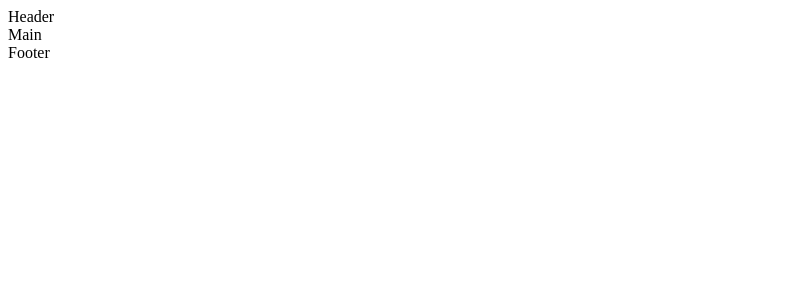
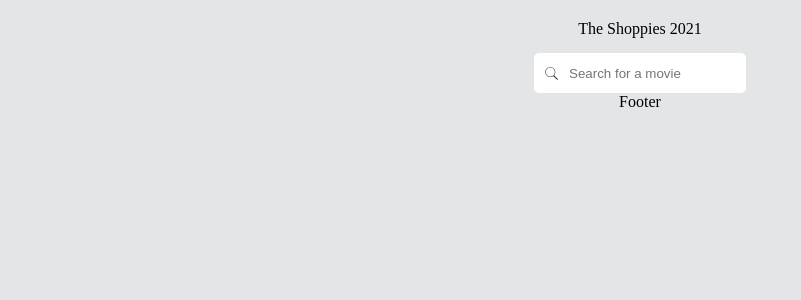
Before and after one commit to anthonyaoun23/the-shoppies, a React (Create React App) app: page / in a window 1280 px wide. Shown: the top 300 px of the page, without its empty margins (0-801 px from the left). Built offline with nearby package versions, Linux system fonts and the light colour scheme.

Commit message:
feat: add search bar, search icon

```diff
--- a/src/App.js
+++ b/src/App.js
@@ -1,10 +1,42 @@
+import { useState } from "react";
+
 import "styles/App.css";
+import searchIcon from "assets/icons/search.svg";
 
 function App() {
+  const [movieQuery, setMovieQuery] = useState("");
+  const [movieList, setMovieList] = useState([]);
+  const [isLoading, setIsLoading] = useState(false);
+  const [isError, setIsError] = useState(false);
+  const [queryResults, setQueryResults] = useState(0);
+
+  const handleChange = ({ target }) => {
+    setMovieList([]);
+    setQueryResults(0);
+    setIsError(false);
+    setMovieQuery(String(target.value).trim());
+  };
+
   return (
-    <div className="App">
-      <header className="App-header">Header</header>
-      <main>Main</main>
+    <div className="app">
+      <header className="app-header">The Shoppies 2021</header>
+      <main>
+        <section className="search-container">
+          <div className="icon-search">
+            <img src={searchIcon} className="icon" alt="Search Icon" />
+          </div>
+
+          <input
+            onChange={handleChange}
+            className="input"
+            type="text"
+            placeholder="Search for a movie"
+            value={movieQuery}
+            autoFocus
+            required
+          />
+        </section>
+      </main>
       <footer>Footer</footer>
     </div>
   );
--- /dev/null
+++ b/src/components/CustomIcons.js
@@ -0,0 +1 @@
+export
--- a/src/styles/App.css
+++ b/src/styles/App.css
@@ -0,0 +1,65 @@
+html,
+body {
+  height: 100vh;
+  width: 100vw;
+  margin: 0;
+  padding: 0;
+  box-sizing: border-box;
+  background: #e4e5e6;
+}
+
+.app {
+  display: flex;
+  flex-direction: column;
+  padding: 20px;
+  box-sizing: border-box;
+  align-items: center;
+  justify-content: center;
+}
+
+@media screen and (min-width: 1024px) {
+  .app {
+    padding: 20px 70px;
+  }
+}
+
+.app > .app-header {
+  margin: 0 0 15px 0;
+}
+
+.search-container,
+.icon-search {
+  display: flex;
+}
+
+.search-container {
+  flex-direction: row;
+}
+
+.search-container > .icon-search,
+.search-container > .input {
+  height: 40px;
+}
+
+.icon-search {
+  align-items: center;
+  justify-content: center;
+  padding: 10px;
+  border-radius: 5px 0 0 5px;
+  background: #fff;
+  box-sizing: border-box;
+}
+
+.icon-search > .icon {
+  width: 15px;
+  height: auto;
+  opacity: 0.7;
+}
+
+.search-container > .input {
+  width: 100%;
+  padding: 0;
+  outline: none;
+  border-radius: 0 5px 5px 0;
+  border: none;
+}
```
Also changed, not shown: src/assets/icons/search.svg (added), 1 other file (tests, documents, lock files or other folders).
